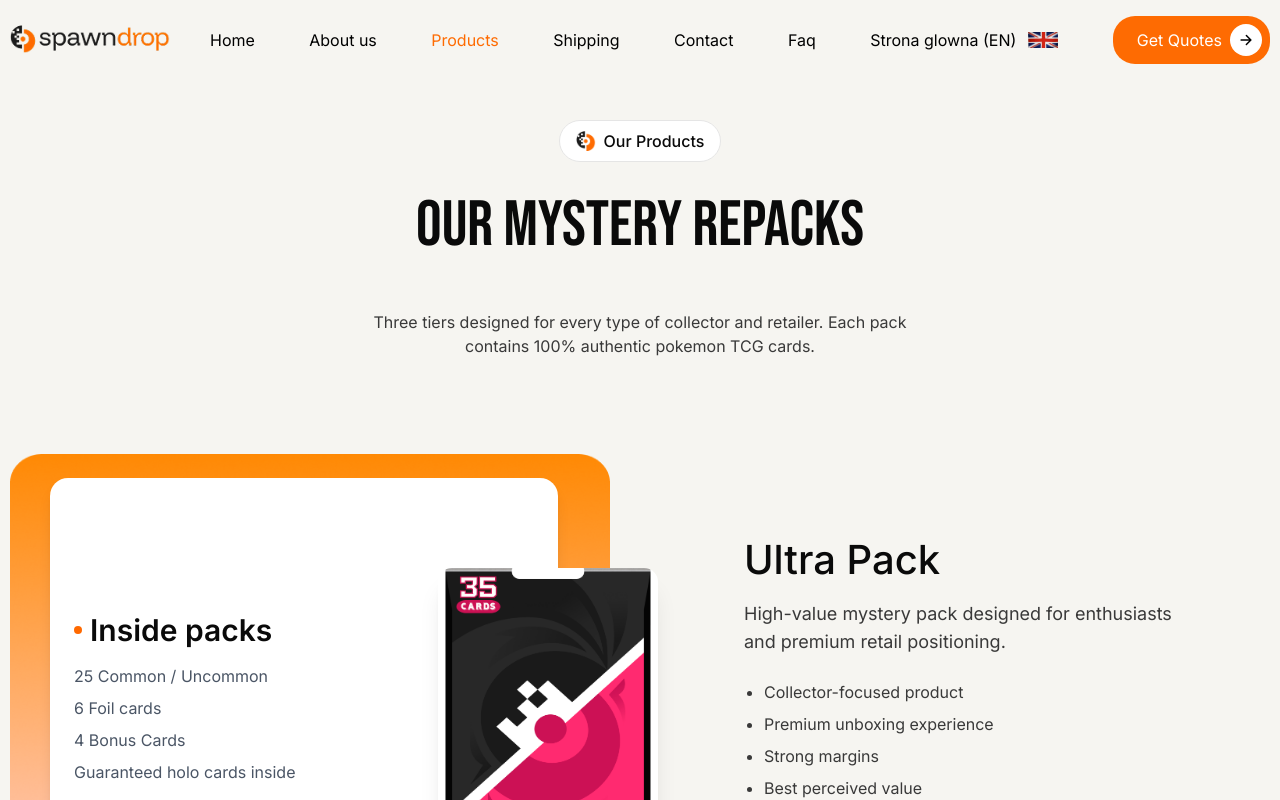
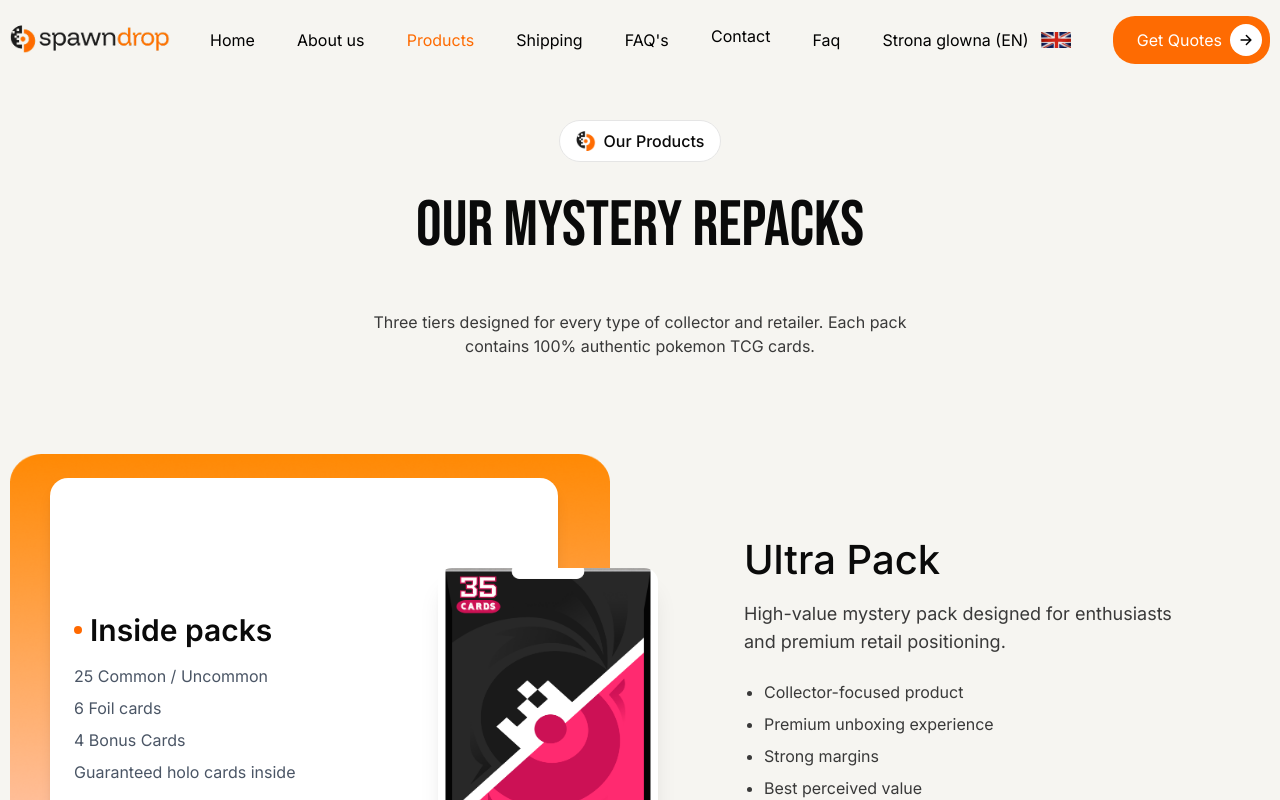
Before and after one commit to backbencherstudio/piotrando1_frontend, a Next.js app: page /products in a window 1280 px wide. Shown: the top 800 px of the page. Built offline with nearby package versions, Linux system fonts and the light colour scheme.

Commit message:
next update

```diff
--- a/src/components/AllPages/shared/Navbar.tsx
+++ b/src/components/AllPages/shared/Navbar.tsx
@@ -20,6 +20,13 @@
 
     const [scrolled, setScrolled] = useState(false);
     const pathname = usePathname();
+    console.log("Current pathname:", pathname);
+
+    const [hash, setHash] = useState("");
+
+useEffect(() => {
+  setHash(window.location.hash);
+}, []);
 
     useEffect(() => {
         const handleScroll = () => {
@@ -62,8 +69,8 @@
         { name: "About us", path: "/aboutUs" },
         { name: "Products", path: "/products" },
         // { name: "Cards", path: "/cards" },
-        // { name: "Shipping", path: "#" },
-        // { name: "FAQ's", path: "/faq" },
+        { name: "Shipping", path: "/#shiping" },
+        { name: "FAQ's", path: "/#faq" },
         // { name: "Contact", path: "/getInTouch" },
     ];
 
@@ -73,7 +80,7 @@
         { name: "About us", path: "/aboutUs" },
         { name: "Products", path: "/products" },
         // { name: "Cards", path: "/cards" },
-        // { name: "Shipping", path: "#" },
+        { name: "Sssshipping", path: "/#shiping" },
         // { name: "Contact", path: "/getInTouch" },
 
     ];
@@ -109,31 +116,37 @@
                         </Link>
                     ))}
 
-                    <a
+                    {/* <a
                         href="/#shiping"
-  className={`flex justify-between text-xs xl:text-base -mt-2 ${
-    scrolled || !isHomePage
+                        className={`flex justify-between text-xs xl:text-base -mt-2 ${scrolled || !isHomePage
                                 ? "text-black hover:text-[#FE6B02]"
                                 : "text-white hover:text-[#FE6B02]"
                             }`}
                     >
                         <p className="lg:mt-3 xl:mt-2 text-xs xl:text-base">Shipping</p>
-</a>
+                    </a> */}
 
                     <a
   href="/#contact"
   className={`flex gap-3 cursor-pointer transition-colors duration-200 -mt-2 ${
-    scrolled || !isHomePage
+    scrolled || !isHomePage || hash !== "#contact" || hash === "#contact"
+      ? "text-black hover:text-[#FE6B02]"
+      : "text-white hover:text-[#FE6B02]"
+  }`}
+>Contact</a>
+
+                    {/* <a
+                        href="/#contact"
+                        className={`flex gap-3 cursor-pointer transition-colors duration-200 -mt-2 ${scrolled || {pathname === "/#contact"}
                                 ? "text-black hover:text-[#FE6B02]"
                                 : "text-white hover:text-[#FE6B02]"
                             }`}
                     >
                         <p className="lg:mt-3 xl:mt-2 text-xs xl:text-base">Contact</p>
-</a>
+                    </a> */}
                     <a
                         href="/#faq"
-  className={`flex gap-3 cursor-pointer transition-colors duration-200 -mt-2 ${
-    scrolled || !isHomePage
+                        className={`flex gap-3 cursor-pointer transition-colors duration-200 -mt-2 ${scrolled || !isHomePage
                                 ? "text-black hover:text-[#FE6B02]"
                                 : "text-white hover:text-[#FE6B02]"
                             }`}
```
Lines whose indentation alone changed are shown as unchanged.
